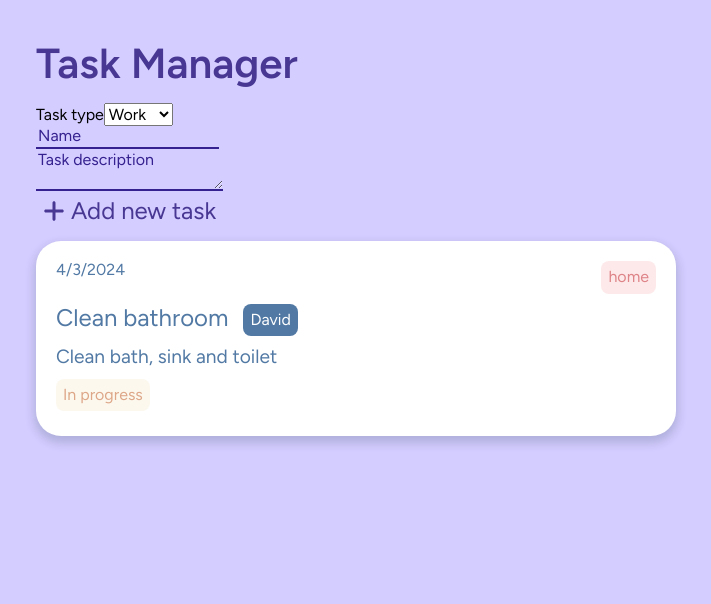
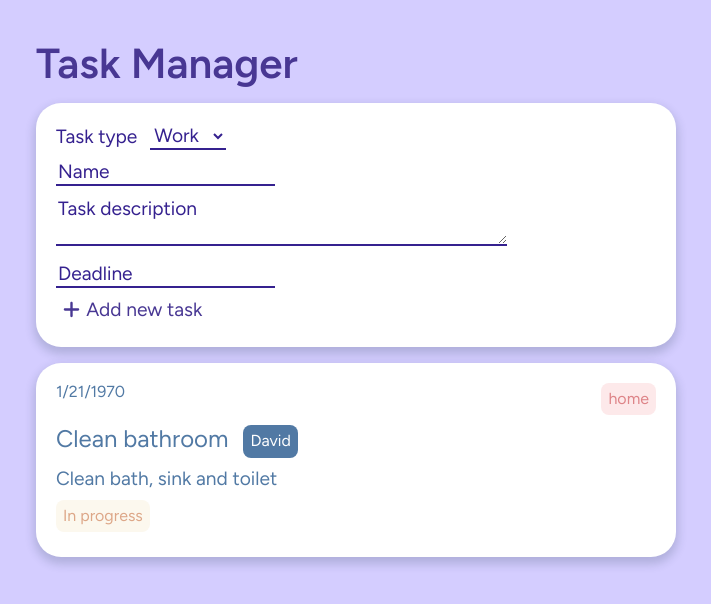
Before and after one commit to varflam/react_base, a React (Create React App) app in the folder test_1/: page / in a window 1280 px wide. Shown: the top 604 px of the page, without its empty margins (54-765 px from the left). Built offline with nearby package versions, Linux system fonts and the light colour scheme.

Commit message:
feat: add new task

```diff
--- a/test_1/src/components/task-list/TaskList.tsx
+++ b/test_1/src/components/task-list/TaskList.tsx
@@ -1,9 +1,10 @@
-import { useAppSelector } from "../../store";
+import { useAppDispatch, useAppSelector } from "../../store";
 import TaskComponent from "../task/Task";
 import plus from '../../assets/plus.svg'
 import './taskList.css';
 import { useState } from "react";
 import { Task } from "../../types";
+import { addTask } from "../../store/slices/taskListSlice";
 
 type NewTask = Partial<Task> & {
     date?: string;
@@ -12,7 +13,10 @@ type NewTask = Partial<Task> & {
 
 const TaskList = () => {
     const { tasks } = useAppSelector((state) => state.tasks);
-    const [newTask, setNewTask] = useState<NewTask>({});
+    const [newTask, setNewTask] = useState<NewTask>({
+        type: 'work',
+    });
+    const dispatch = useAppDispatch();
 
     const onInputChange = (key: keyof Task, value: string) => {
         setNewTask({
@@ -21,16 +25,32 @@ const TaskList = () => {
         })
     }
 
+    const addNewTask = (e: React.MouseEvent<HTMLButtonElement, MouseEvent>) => {
+        e.preventDefault();
+        console.log(newTask);
+        if (!newTask.name || !newTask.type || !newTask.description) return;
+        dispatch(addTask({
+            name: newTask.name,
+            date: Date.now(),
+            id: tasks.length + 1,
+            assignee: newTask.assignee ?? undefined,
+            deadline: newTask.deadline ?? undefined,
+            description: newTask.description,
+            type: newTask.type,
+            status: 'In progress',
+        }));
+    }
+
     return (
         <div className='task-list'>
             <form action="#" className="task-list__new">
-                <div className="task__info">
+                <div className="task-list__info">
                     <label htmlFor="type">Task type</label>
                     <select
                         name="type"
                         value={newTask.type}
+                        className="task-list__input"
                         onChange={(e) => onInputChange('type', e.target.value)}
-                        required
                     >
                         <option value="work">Work</option>
                         <option value="family">Family</option>
@@ -38,11 +58,12 @@ const TaskList = () => {
                         <option value="home">Home</option>
                     </select>
                 </div>
-                <div className="task__main">
+                <div className="task-list__main">
                     <input
                         type="text"
                         placeholder="Name"
                         className="task-list__input"
+                        onChange={(e) => onInputChange('name', e.target.value)}
                         required
                     />
                     {newTask.type === 'home' ?
@@ -51,24 +72,28 @@ const TaskList = () => {
                                 type="text"
                                 placeholder="Assignee"
                                 className="task-list__input"
+                                onChange={(e) => onInputChange('assignee', e.target.value)}
                             />
                         ) : null
                     }
                 </div>
-                <div className="task__content">
-                    <textarea
+                <textarea
                         name="task_descr"
                         id="task_descr"
                         placeholder="Task description"
-                        className="task-list__input"
+                        className="task-list__input task-list__input--textarea"
+                        onChange={(e) => onInputChange('description', e.target.value)}
+                        cols={43}
                         required
                     >
-                    </textarea>
+                </textarea>
+                <div className="task-list__content">
                     {newTask.type === 'study' ? (
                         <input
                             type="text"
                             placeholder="Location"
                             className="task-list__input"
+                            onChange={(e) => onInputChange('place', e.target.value)}
                         />
                     ) : null}
                     {newTask.type === 'study' || newTask.type === 'work' ? (
@@ -76,10 +101,15 @@ const TaskList = () => {
                             type="text"
                             placeholder="Deadline"
                             className="task-list__input"
+                            onChange={(e) => onInputChange('deadline', e.target.value)}
                         />
                     ) : null}
                 </div>
-                <button className="task-list__btn" type="submit">
+                <button
+                    className="task-list__btn"
+                    type="submit"
+                    onClick={(e) => addNewTask(e)}
+                >
                     <img src={plus} alt="plus" className="task-list__icon" />
                     <span>Add new task</span>
                 </button>
--- a/test_1/src/components/task-list/taskList.css
+++ b/test_1/src/components/task-list/taskList.css
@@ -7,13 +7,46 @@
         align-items: center;
         background: none;
         border: none;
-        font-size: 1.5em;
         color: #483793;
         cursor: pointer;
 
         &:hover {
             color: #35218f;
         }
+    }
+
+    .task-list__new {
+        width: 600px;
+        font-size: 1.2em;
+        padding: 20px 20px 25px;
+        border-radius: 25px;
+        box-shadow: 0px 5px 10px 2px rgba(34, 60, 80, 0.2);
+        background: white;
+    }
+
+    .task-list__info {
+        display: flex;
+        gap: 13px;
+        align-items: center;
+        color: #35218f;
+        margin-bottom: 10px;
+    }
+
+    .task-list__main {
+        display: flex;
+        gap: 20px;
+        margin-bottom: 10px;
+    }
+
+    .task-list__content {
+        display: flex;
+        align-items: flex-end;
+        gap: 13px;
+        margin-bottom: 10px;
+    }
+
+    .task-list__input--textarea {
+        margin-bottom: 10px;
     }
 
     .task-list__icon {
@@ -30,6 +63,7 @@
         border: none;
         border-bottom: 2px solid #35218f;
         outline: none;
+        color: #35218f;
 
         &::placeholder {
             color: #35218f;
--- a/test_1/src/components/task/Task.tsx
+++ b/test_1/src/components/task/Task.tsx
@@ -24,7 +24,7 @@ const TaskComponent: React.FC<TaskProps> = ({ task }) => {
     return (
         <li className='task'>
             <div className="task__info">
-                <div className='task__date'>{task.date.toLocaleDateString()}</div>
+                <div className='task__date'>{new Date(task.date).toLocaleDateString()}</div>
                 <div className={typeClassName}>{task.type}</div>
             </div>
             <div className="task__main">
@@ -46,7 +46,7 @@ const TaskComponent: React.FC<TaskProps> = ({ task }) => {
                 {task.deadline ? (
                     <div className='task__row'>
                         <img className='task__img' src={cross} alt="deadline" />
-                        <div>{task.deadline.toLocaleDateString()}</div>
+                        <div>{new Date(task.deadline).toLocaleDateString()}</div>
                     </div>
                 ) : null}
                 <div className={statusClassName}>{task.status}</div>
--- a/test_1/src/store/slices/taskListSlice.ts
+++ b/test_1/src/store/slices/taskListSlice.ts
@@ -17,7 +17,7 @@ const initialState: InitialState = {
             status: 'In progress',
             type: 'home',
             assignee: 'David',
-            date: new Date(2024, 3, 3),
+            date: 1732102220,
             description: 'Clean bath, sink and toilet',
             id: 1,
         }
--- a/test_1/src/types.ts
+++ b/test_1/src/types.ts
@@ -3,9 +3,9 @@ export type Task = {
     type: TaskType;
     status: 'Done' | 'In progress';
     description: string;
-    date: Date;
+    date: number;
     assignee?: string;
-    deadline?: Date;
+    deadline?: number;
     place?: string;
     id: number;
 }
```
